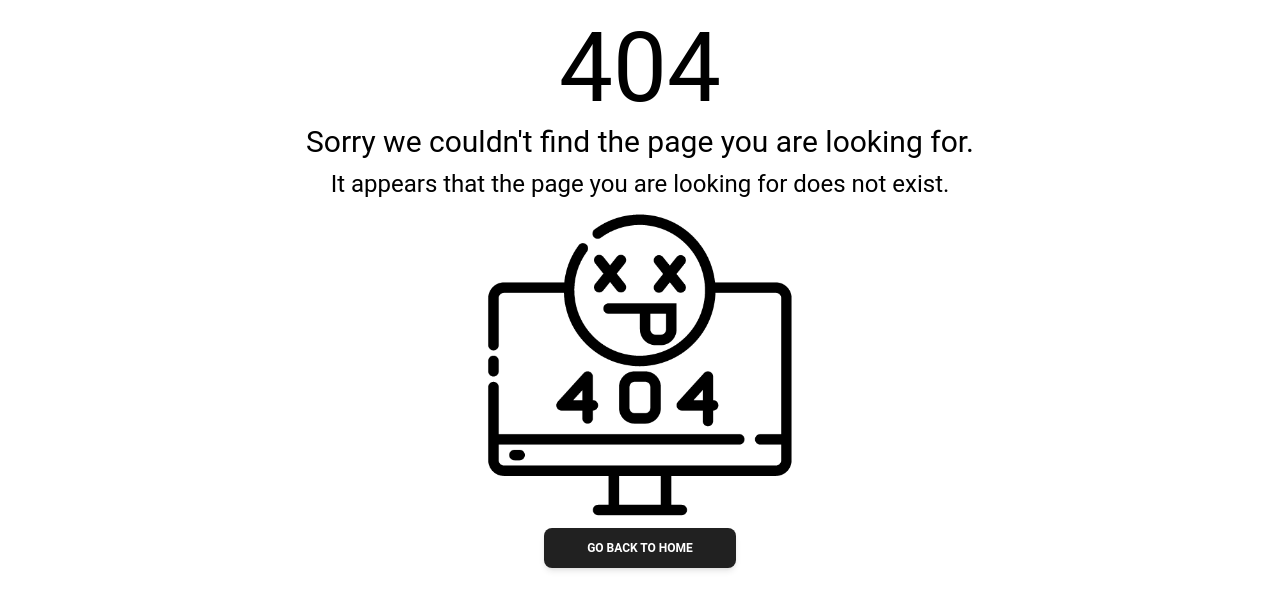
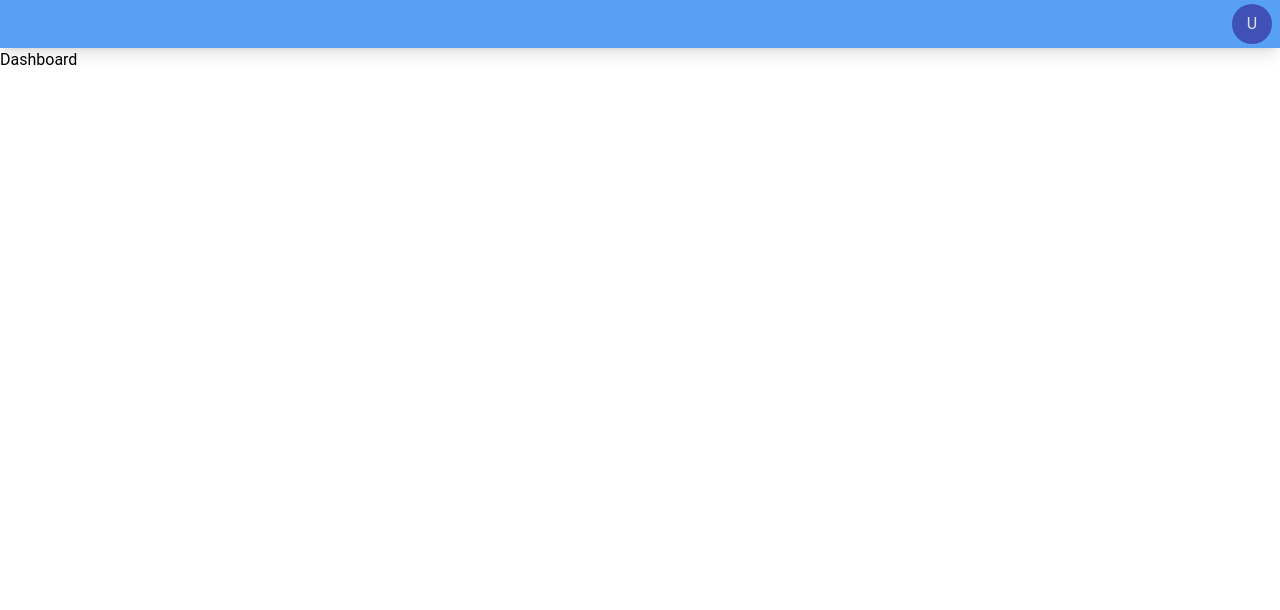
Before and after one commit to chubibobibo/BookTrackIt, a React (Vite) app in the folder client/: page /dashboard in a window 1280 px wide. Before the commit this address had no page. Shown: the top 610 px of the page. Built offline with nearby package versions, Linux system fonts and the light colour scheme.

Commit message:
navbar basic layout and modals

```diff
--- a/client/src/App.jsx
+++ b/client/src/App.jsx
@@ -11,6 +11,7 @@ import {
 
 import { action as loginAction } from "./pages/authPages/LoginUserPage";
 import { action as registerAction } from "./pages/authPages/RegisterUserPage";
+import DashboardPage from "./pages/dashboardPages/DashboardPage";
 
 const router = createBrowserRouter([
   {
@@ -29,6 +30,10 @@ const router = createBrowserRouter([
         element: <RegisterUserPage />,
         action: registerAction,
       },
+      {
+        path: "/dashboard",
+        element: <DashboardPage />,
+      },
     ],
   },
 ]);
--- /dev/null
+++ b/client/src/components/Avatar.jsx
@@ -0,0 +1,15 @@
+import { avatarSize } from "../utils/materialComponentSizes/avatarSize";
+
+function Avatar({ handleOpen, size }) {
+  return (
+    <section onClick={handleOpen}>
+      <h1
+        /** map the object avatarSize using the the props (size) as the key */
+        className={`${avatarSize[size]} bg-indigo-500 rounded-full flex justify-center items-center text-gray-300`}
+      >
+        U
+      </h1>
+    </section>
+  );
+}
+export default Avatar;
--- /dev/null
+++ b/client/src/components/Navbar.jsx
@@ -0,0 +1,51 @@
+import { CgProfile } from "react-icons/cg";
+import { GrNotes } from "react-icons/gr";
+
+import { Link } from "react-router-dom";
+import Avatar from "./Avatar";
+
+import React from "react";
+import {
+  Button,
+  Dialog,
+  DialogHeader,
+  DialogBody,
+  DialogFooter,
+} from "@material-tailwind/react";
+
+function Navbar() {
+  //** handling state to open and close modal */
+  const [open, setOpen] = React.useState(false);
+  const handleOpen = () => setOpen(!open);
+
+  return (
+    <section className='h-[3rem] bg-customBlue  flex px-2 items-center gap-1 shadow-lg justify-end'>
+      <Avatar handleOpen={handleOpen} size={"small"} />
+      <Dialog open={open} handler={handleOpen}>
+        <DialogHeader className='flex justify-center'>
+          <Avatar size={"large"} />
+        </DialogHeader>
+        <DialogBody>
+          The key to more success is to have a lot of pillows. Put it this way,
+          it took me twenty five years to get these plants, twenty five years of
+          blood sweat and tears, and I&apos;m never giving up, I&apos;m just
+          getting started. I&apos;m up to something. Fan luv.
+        </DialogBody>
+        <DialogFooter>
+          <Button
+            variant='text'
+            color='red'
+            onClick={handleOpen}
+            className='mr-1'
+          >
+            <span>Cancel</span>
+          </Button>
+          <Button variant='gradient' color='green' onClick={handleOpen}>
+            <span>Confirm</span>
+          </Button>
+        </DialogFooter>
+      </Dialog>
+    </section>
+  );
+}
+export default Navbar;
--- a/client/src/pages/authPages/LoginUserPage.jsx
+++ b/client/src/pages/authPages/LoginUserPage.jsx
@@ -28,7 +28,7 @@ export const action = async ({ request }) => {
   try {
     await axios.post("/api/auth/login", data);
     toast.success("user logged in");
-    return redirect("/");
+    return redirect("/dashboard");
   } catch (err) {
     console.log(err);
     toast.error(
--- /dev/null
+++ b/client/src/pages/dashboardPages/DashboardPage.jsx
@@ -0,0 +1,11 @@
+import Navbar from "../../components/Navbar";
+
+function DashboardPage() {
+  return (
+    <>
+      <Navbar />
+      Dashboard
+    </>
+  );
+}
+export default DashboardPage;
--- /dev/null
+++ b/client/src/utils/materialComponentSizes/avatarSize.js
@@ -0,0 +1,6 @@
+//** Object that will be used as dynamic sizes for the Avatar component */
+/** make sure that the values are complete tailwind classNames */
+export const avatarSize = {
+  small: "size-10",
+  large: "size-32",
+};
```
